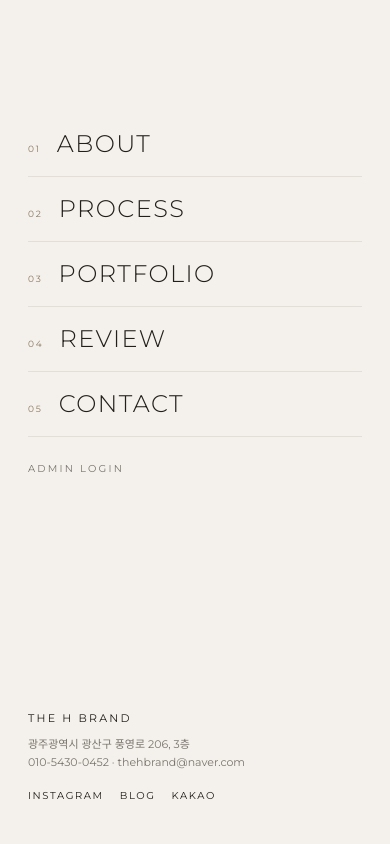
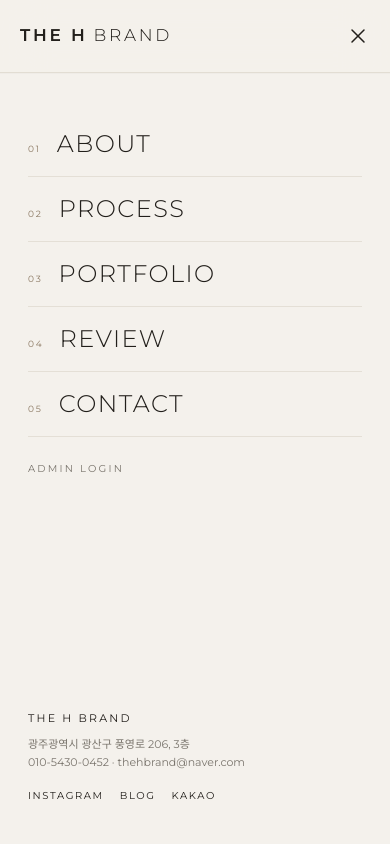
Before and after one commit to thehbrand90/THE-H-BRAND, a React (Vite) app: page /#/terms in a window 390 px wide. Both pictures are taken after a click on the button "메뉴 열기". Shown: the top 844 px of the page. Built offline with nearby package versions, Linux system fonts and the light colour scheme; a web font is replaced by a local one.

Commit message:
모바일 메뉴 닫기 버튼이 가려지던 z-index 수정

```diff
--- a/components/Navbar.tsx
+++ b/components/Navbar.tsx
@@ -118,7 +118,7 @@ const Navbar: React.FC = () => {
 
       {/* Mobile full-screen menu */}
       <div
-        className={`fixed inset-0 z-50 md:hidden bg-brand-bg transition-all duration-500 ${
+        className={`fixed inset-0 z-40 md:hidden bg-brand-bg transition-all duration-500 ${
           isMenuOpen ? 'opacity-100 pointer-events-auto' : 'opacity-0 pointer-events-none'
         }`}
         style={{ height: '100dvh' }}
```
